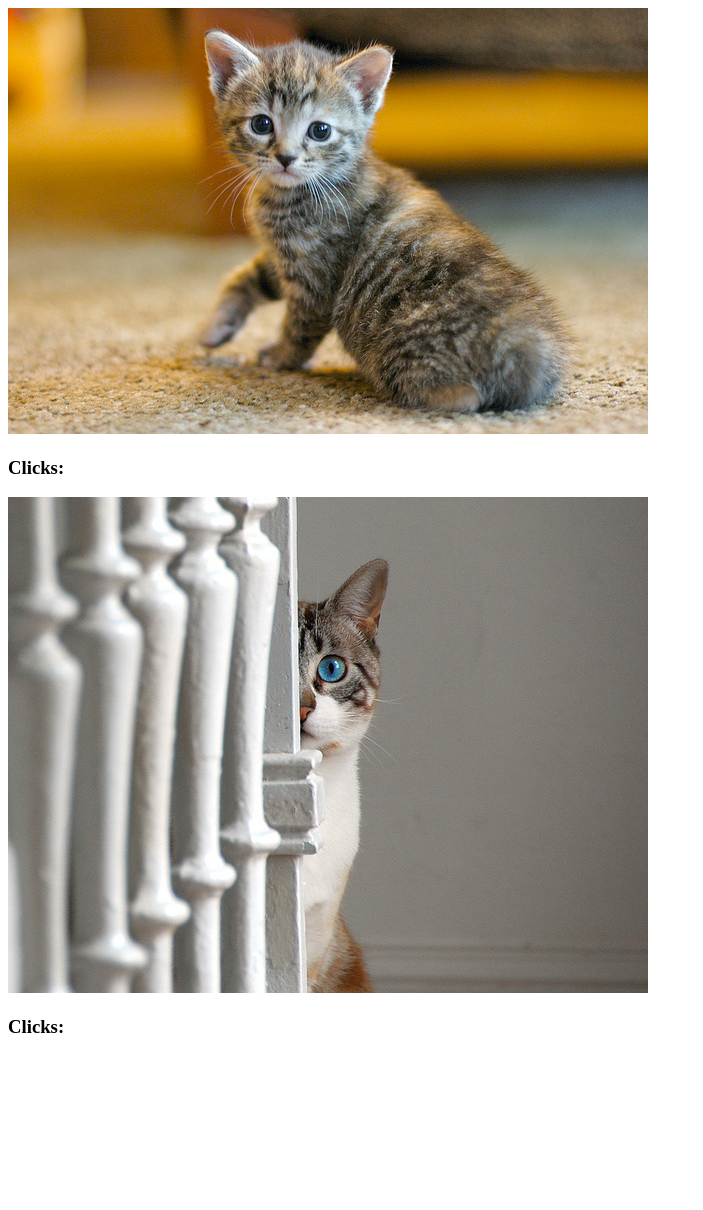
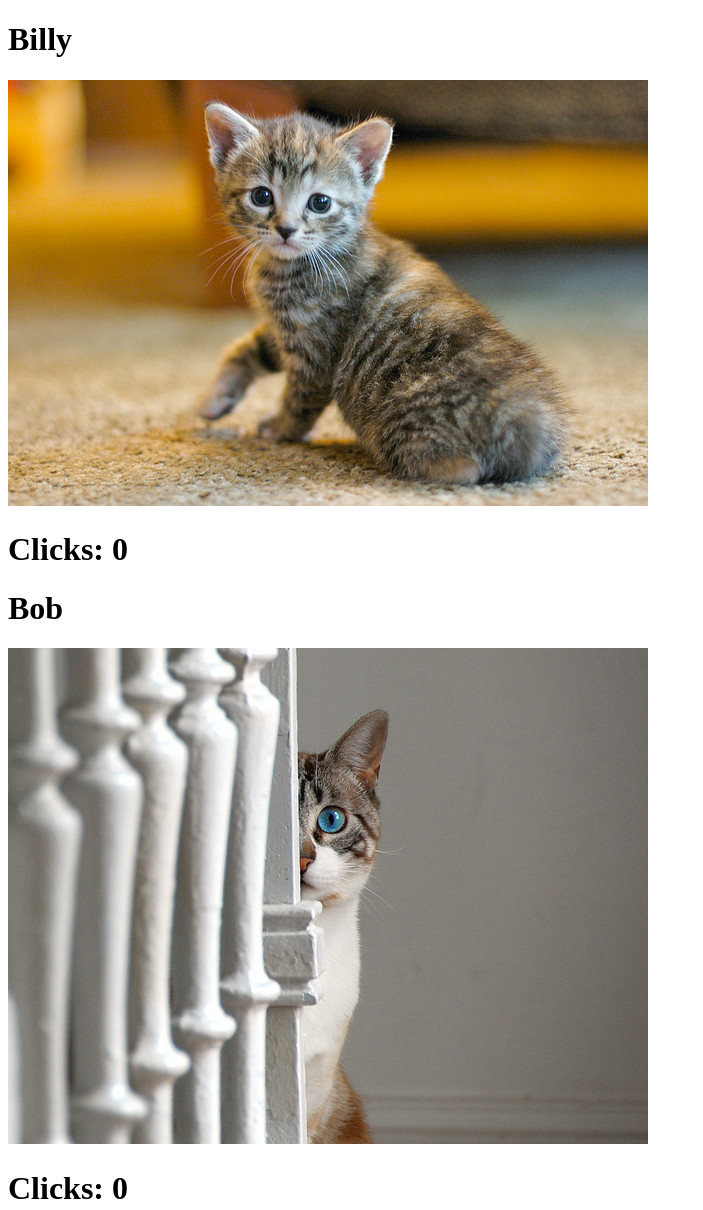
Before and after one commit to jtheophile/4.19-Class-work, a plain HTML site: page index.html in a window 1280 px wide. Shown: the whole page, without its empty margins (0-703 px from the left). Before the commit the page ends 1057 px from the top, so only its background shows below. Drawn offline with Linux system fonts and the light colour scheme.

Commit message:
2 cats, cat clicker

```diff
--- a/index.html
+++ b/index.html
@@ -8,14 +8,9 @@
     <title>Cat Clicker</title>
 </head>
 <body>
-    <img src="shelly.jpg" alt="shelly">
-    <div>
-        <h3>Clicks:<span id="click"></span></h3>
-    </div>
-    <img src="belly.jpg" alt="belly">
-    <div>
-        <h3>Clicks:<span id="clickB"></span></h3>
-    </div>
+    <div id="cat-1"></div>
+    <div id="cat-2"></div>
+
 <script src="main.js"></script>
 </body>
 </html>
--- a/main.js
+++ b/main.js
@@ -1,18 +1,109 @@
-// select cat image
-const shelly = document.getElementById("shelly").addEventListener("click", displayDate);
+const cat1 = {
+    name: "Billy",
+    picture: "cat1.jpg",
+    clicks: 0
+}
 
-const belly = document.getElementById("belly").addEventListener("click", displayDate);
-// counter for counting clicks
-let counter = 0;
+const cat2 = {
+    name: "Bob",
+    picture:"cat2.jpg",
+    clicks: 0
+}
 
-// select the span with id click
-const click = document.querySelector("#click");
+const cat1Container = document.querySelector('#cat-1');
+const cat2Container = document.querySelector('#cat-2');
 
-// set counter into click
-click.textContent = counter;
+//add cat names
+const cat1Name = document.createElement("h1");
+cat1Name.textContent= cat1.name;
+cat1Container.appendChild(cat1Name);
 
-// add click event on cat image
-shelly.addEventListener("click", ()=>{
-    counter++;
-    click.textContent = counter;
+const cat2Name= document.createElement("h1");
+cat2Name.textContent = cat2.name;
+cat2Container.appendChild(cat2Name);
+
+// add cat images
+const cat1Image = document.createElement("img");
+cat1Image.setAttribute("src", cat1.picture);
+cat1Image.setAttribute("alt", "pic of cat");
+cat1Container.appendChild(cat1Image);
+
+const cat2Image = document.createElement("img");
+cat2Image.setAttribute("src", cat2.picture);
+cat2Image.setAttribute("alt", "picture of cat");
+cat2Container.appendChild(cat2Image);
+
+// add cat click counters
+const cat1Counter = document.createElement("h1");
+cat1Counter.textContent = `Clicks: ${cat1.clicks}`;
+cat1Container.appendChild(cat1Counter);
+
+const cat2Counter = document.createElement("h1");
+cat2Counter.textContent = `Clicks: ${cat2.clicks}`;
+cat2Container.appendChild(cat2Counter);
+
+
+// add cat image event listeners
+cat1Image.addEventListener("click", ()=>{
+    cat1.clicks++;
+    cat1Counter.textContent = `Clicks: ${cat1.clicks}`;
 })
+
+cat2Image.addEventListener("click", ()=>{
+    cat2.clicks++;
+    cat2Counter.textContent = `Clicks: ${cat2.clicks}`;
+})
+
+
+
+
+
+
+
+
+
+
+
+
+
+
+
+
+
+
+
+// // select cat image
+// const cat1 = document.querySelector("#cat1-img");
+// // counter for counting clicks
+// let counter1 = 0;
+
+// // select the span with id click
+// const click1 = document.querySelector("#click1");
+
+// // set counter into click
+// click1.textContent = counter1;
+
+// // add click event on cat image
+// cat1.addEventListener("click1", ()=>{
+//     counter1++;
+//     click1.textContent = counter1;
+// })
+
+
+
+// // select cat image #2
+// const cat2 = document.querySelector("#cat2-img");
+// // counter for counting clicks
+// let counter2 = 0;
+
+// // select the span with id click
+// const click2 = document.querySelector("#click2");
+
+// // set counter into click
+// click2.textContent = counter2;
+
+// // add click event on cat image
+// cat2.addEventListener("click2", ()=>{
+//     counter2++;
+//     click2.textContent = counter2;
+// })
```
Also changed, not shown: cat1.jpg (added), cat2.jpg (added).
